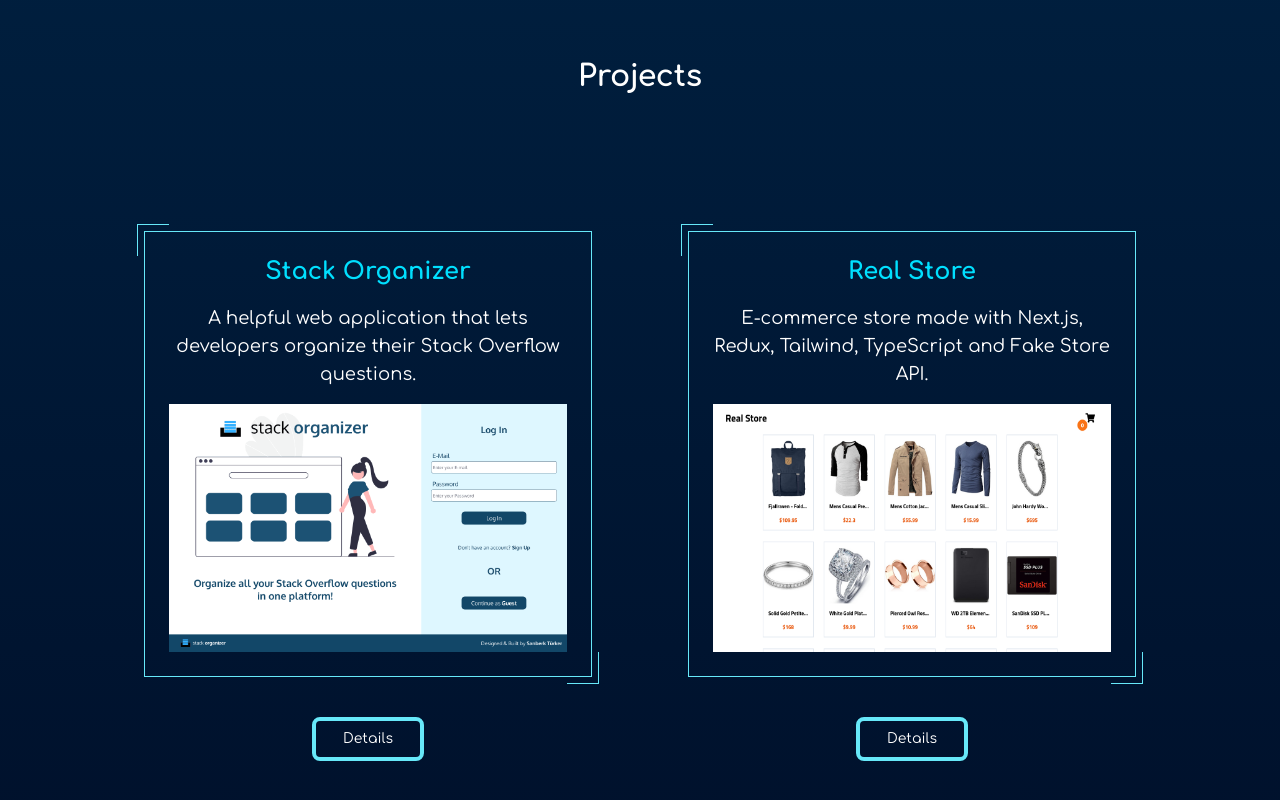
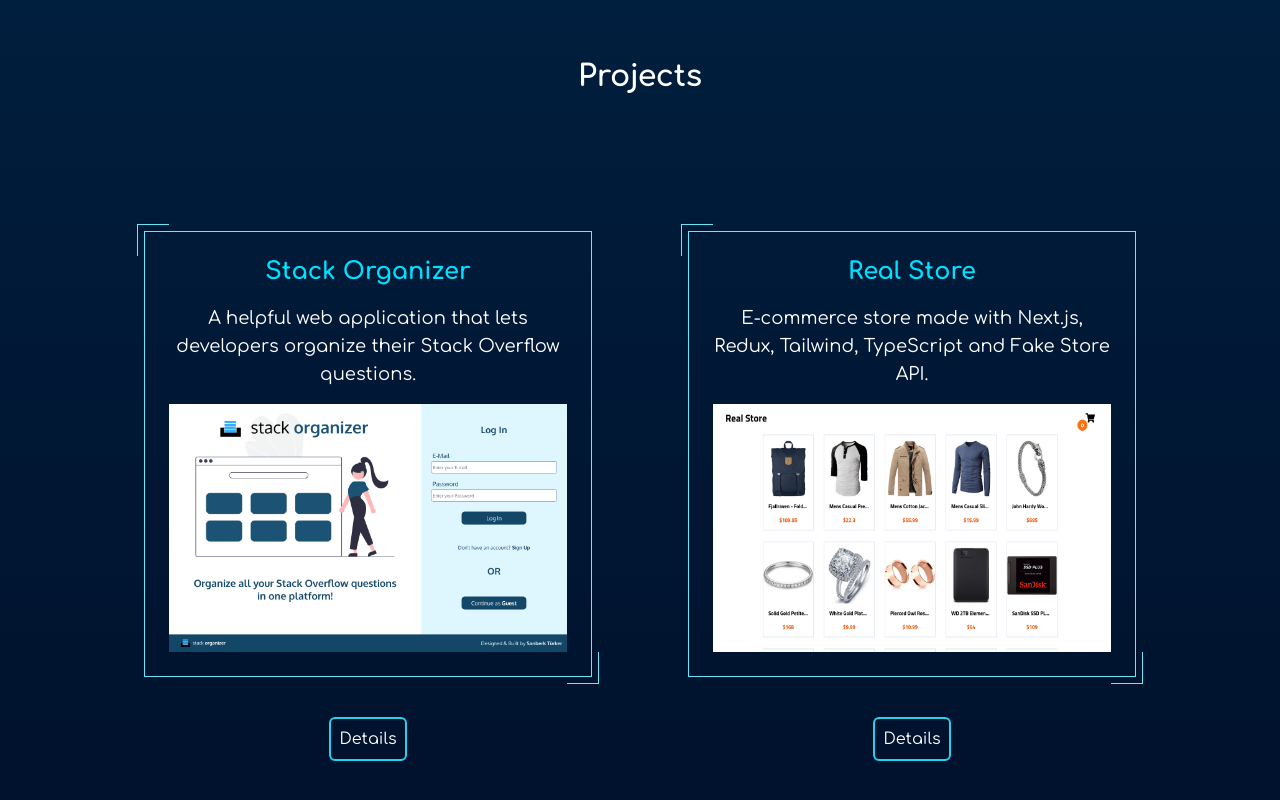
Before and after one commit to sanberkHax/sanberk.dev, a Next.js app: page / in a window 1280 px wide. Shown: the part 3530-4330 px from the top of the page. Built offline with nearby package versions, Linux system fonts and the light colour scheme.

Commit message:
Turn project button to link

```diff
--- a/src/components/Project.tsx
+++ b/src/components/Project.tsx
@@ -3,15 +3,17 @@ import { Card } from './Card';
 import { Typography } from './Typography';
 import Image from 'next/image';
 import { Button } from './Button';
+import Link from 'next/link';
 
 type Props = {
   title: string;
   description: string;
   image: string;
   alt: string;
+  page: string;
 };
 
-export const Project = ({ title, description, image, alt }: Props) => {
+export const Project = ({ title, description, image, alt, page }: Props) => {
   return (
     <div className="flex-1 flex flex-col gap-10 items-center my-10">
       <Card>
@@ -23,9 +25,12 @@ export const Project = ({ title, description, image, alt }: Props) => {
           <Image src={`/${image}`} width={500} height={300} alt={alt} />
         </div>
       </Card>
-      <Button variant="sm" className="w-1/4">
+      <Link
+        href={page}
+        className="border-2 border-cyan-400 p-2 rounded-md hover:bg-sky-600 hover:border-sky-600"
+      >
         Details
-      </Button>
+      </Link>
     </div>
   );
 };
--- a/src/components/ProjectList.tsx
+++ b/src/components/ProjectList.tsx
@@ -17,6 +17,7 @@ export const ProjectList = () => {
               Stack Overflow questions."
           alt="Stack Organizer Front Page"
           image="stack-organizer-login.png"
+          page="stack-organizer"
         />
         <Project
           title="Real Store"
@@ -24,6 +25,7 @@ export const ProjectList = () => {
           and Fake Store API."
           alt="Real Store Front Page"
           image="real-store.png"
+          page="real-store"
         />
       </div>
     </section>
```
